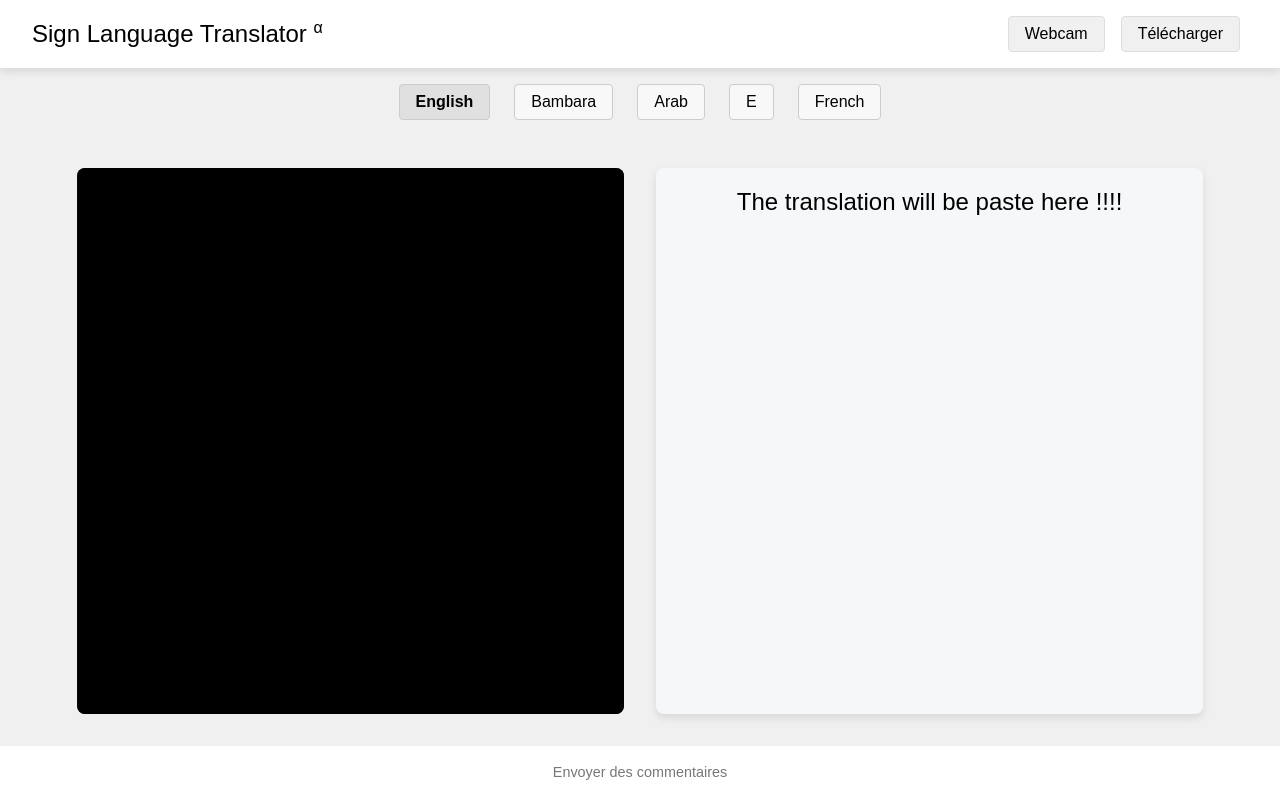
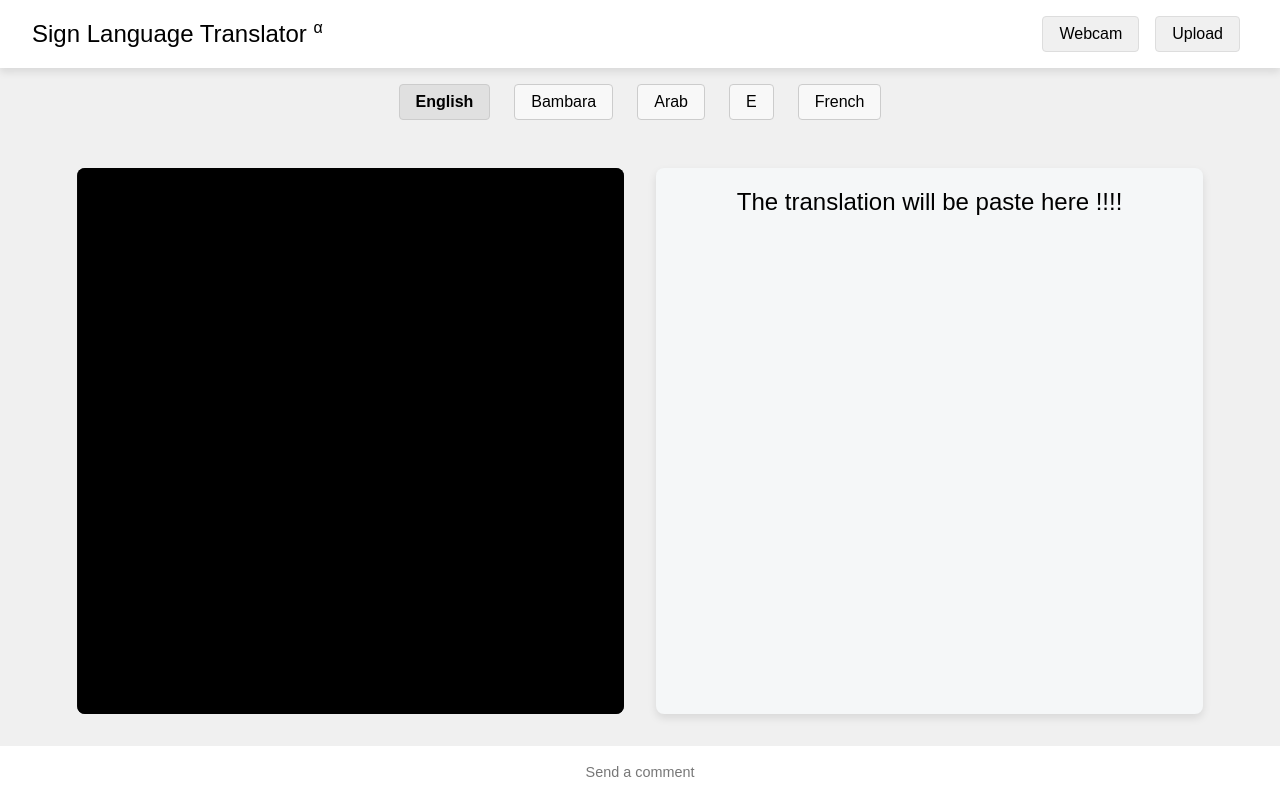
Before and after one commit to desire-del/SLR, a React (Vite) app in the folder frontend/: page / in a window 1280 px wide. Built offline with nearby package versions, Linux system fonts and the light colour scheme.

Commit message:
Texts on the interface to English

```diff
--- a/frontend/src/App.jsx
+++ b/frontend/src/App.jsx
@@ -94,9 +94,9 @@ function App() {
             className={`action-button ${webcamActive ? 'active' : ''}`}
             onClick={() => webcamActive ? stopWebcam() : startWebcam()}
           >
-            {webcamActive ? 'Arrêter' : 'Webcam'}
+            {webcamActive ? 'Stop' : 'Webcam'}
           </button>
-          <button className="action-button">Télécharger</button>
+          <button className="action-button">Upload</button>
         </div>
       </header>
 
@@ -136,7 +136,7 @@ function App() {
       </main>
 
       <footer className="footer">
-        <p>Envoyer des commentaires</p>
+        <p>Send a comment</p>
       </footer>
     </div>
   );
```
